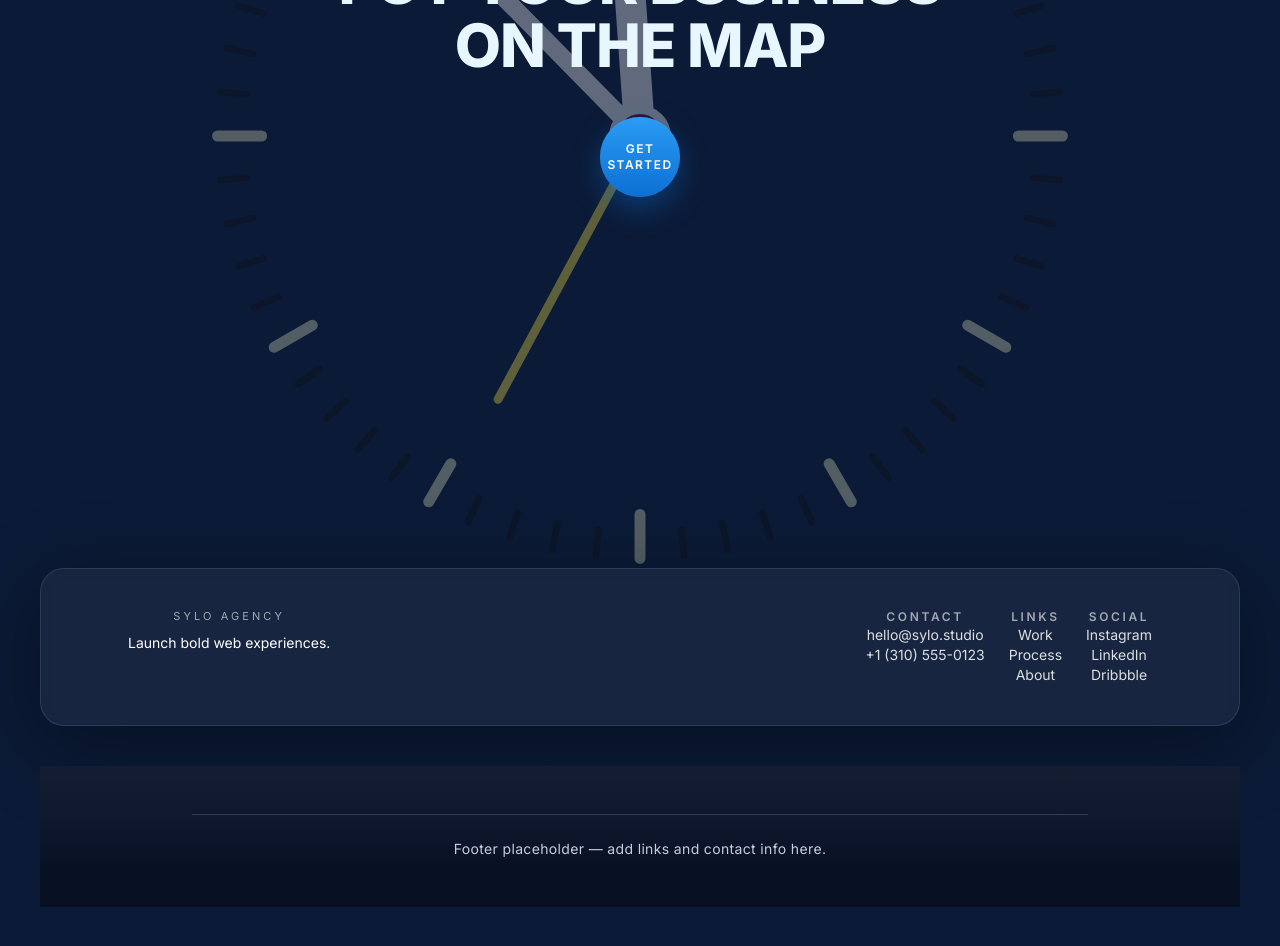
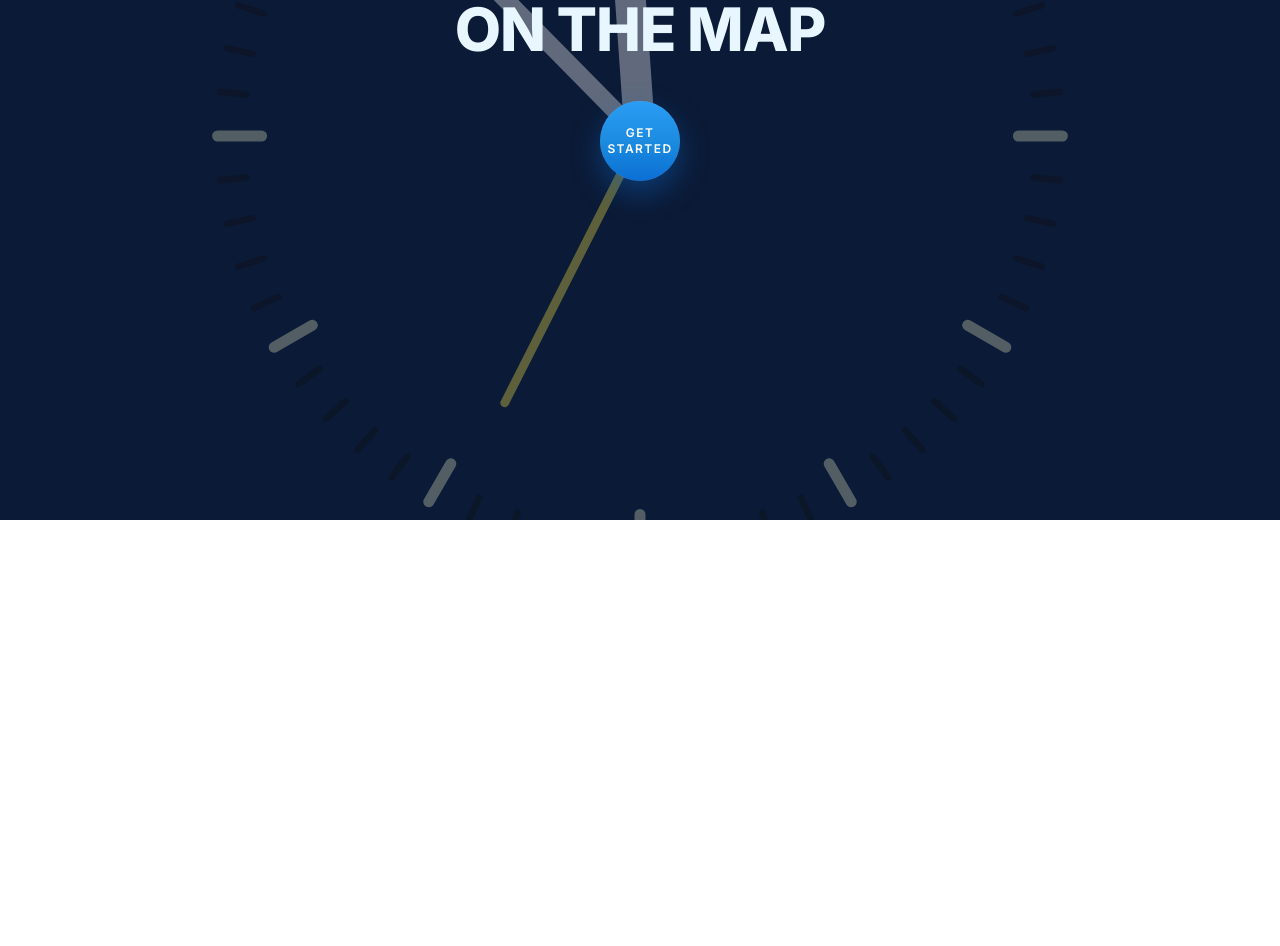
Before and after one commit to Elyad17/sylo.website, a Next.js app: page /closing-page in a window 1280 px wide. Shown: the part 280-1226 px from the top of the page. After the commit the page ends 800 px from the top, so only its background shows below. Built offline with nearby package versions, Linux system fonts and the light colour scheme; a web font is replaced by a local one.

Commit message:
contact from

```diff
--- a/app/HomeClient.tsx
+++ b/app/HomeClient.tsx
@@ -4,6 +4,7 @@ import { useState } from 'react';
 import Hero from '../components/Hero';
 import WhyUs from '../components/WhyUs';
 import { ProcessSection } from '@/components/process/ProcessSection';
+import ClosingPage from '../components/ClosingPage';
 
 export default function HomeClient() {
   const [heroHovered, setHeroHovered] = useState(false);
@@ -13,6 +14,7 @@ export default function HomeClient() {
       <Hero hovered={heroHovered} setHovered={setHeroHovered} />
       <WhyUs heroHovered={heroHovered} />
       <ProcessSection />
+      <ClosingPage />
     </>
   );
 }
--- a/components/ClosingPage.tsx
+++ b/components/ClosingPage.tsx
@@ -2,10 +2,12 @@
 
 import { useEffect, useRef, useState } from "react";
 import { motion, useInView } from "framer-motion";
-import Footer from "./Footer";
+import ContactModal from "./ContactModal";
 
 export default function ClosingPage() {
   const [showText, setShowText] = useState(false);
+  const [contactOpen, setContactOpen] = useState(false);
+  const [ctaHover, setCtaHover] = useState(false);
   const sectionRef = useRef<HTMLElement | null>(null);
   const inView = useInView(sectionRef, { amount: 0.3, once: false });
 
@@ -19,7 +21,7 @@ export default function ClosingPage() {
   return (
     <section
       ref={sectionRef}
-      className="relative w-full overflow-hidden pt-32 pb-32 sm:pt-36 sm:pb-36 min-h-[180vh] bg-[#0b1a36] text-[#e8f7ff]"
+      className="relative w-full overflow-hidden min-h-screen pt-28 pb-20 sm:pt-32 sm:pb-24 bg-[#0b1a36] text-[#e8f7ff]"
     >
       <motion.div
         className="pointer-events-none absolute inset-0 z-0"
@@ -30,7 +32,7 @@ export default function ClosingPage() {
       </motion.div>
 
       <motion.div
-        className="relative z-20 mx-auto flex min-h-[80vh] max-w-4xl flex-col items-center justify-start pt-6 px-6 text-center"
+        className="relative z-20 mx-auto flex min-h-[70vh] max-w-4xl flex-col items-center justify-start pt-6 px-6 text-center"
         initial={{ opacity: 0 }}
         animate={{ opacity: showText ? 1 : 0 }}
         transition={{ duration: 0.9, ease: "easeOut" }}
@@ -45,46 +47,27 @@ export default function ClosingPage() {
         <div className="mt-10 flex items-center justify-center">
           <div className="relative">
             <div className="pointer-events-none absolute inset-0 rounded-full border border-white/30" />
-            <button className="relative flex h-20 w-20 items-center justify-center rounded-full bg-gradient-to-b from-[#2a9df4] to-[#0c6fd4] text-white text-xs font-semibold uppercase tracking-[0.12em] shadow-[0_12px_30px_rgba(12,111,212,0.4)]">
-              get started
-            </button>
+            <motion.button
+              onHoverStart={() => setCtaHover(true)}
+              onHoverEnd={() => setCtaHover(false)}
+              whileHover={{ scale: 1.05, boxShadow: "0 18px 50px rgba(16,185,129,0.45)" }}
+              whileTap={{ scale: 0.95 }}
+              transition={{ duration: 0.4, ease: "easeInOut" }}
+              onClick={() => setContactOpen(true)}
+              className="relative flex h-20 w-20 items-center justify-center overflow-hidden rounded-full bg-gradient-to-b from-[#2a9df4] via-[#1b8ce0] to-[#0c6fd4] text-white text-xs font-semibold uppercase tracking-[0.12em] shadow-[0_12px_30px_rgba(12,111,212,0.4)] transition-all duration-700"
+            >
+              <motion.div
+                className="pointer-events-none absolute inset-0 bg-gradient-to-b from-[#34d399] via-[#10b981] to-[#0f9a74]"
+                animate={{ opacity: ctaHover ? 1 : 0 }}
+                transition={{ duration: 1.2, ease: "easeInOut" }}
+              />
+              <span className="relative z-10">get started</span>
+            </motion.button>
           </div>
         </div>
       </motion.div>
 
-      <div className="relative z-20 mt-16 px-6 sm:px-10">
-        <section className="mb-10 rounded-3xl border border-white/10 bg-white/5 px-6 py-8 text-center text-[#e8f7ff] shadow-[0_20px_80px_rgba(0,0,0,0.35)] backdrop-blur sm:px-8 sm:py-10">
-          <div className="mx-auto flex max-w-5xl flex-col gap-6 text-sm sm:flex-row sm:items-start sm:justify-between">
-            <div className="space-y-2">
-              <p className="text-[11px] uppercase tracking-[0.28em] text-white/60">Sylo Agency</p>
-              <p className="text-white">Launch bold web experiences.</p>
-            </div>
-            <div className="flex flex-wrap gap-6 text-white/85">
-              <div>
-                <p className="text-xs font-semibold uppercase tracking-[0.22em] text-white/60">Contact</p>
-                <p>hello@sylo.studio</p>
-                <p>+1 (310) 555-0123</p>
-              </div>
-              <div>
-                <p className="text-xs font-semibold uppercase tracking-[0.22em] text-white/60">Links</p>
-                <p>Work</p>
-                <p>Process</p>
-                <p>About</p>
-              </div>
-              <div>
-                <p className="text-xs font-semibold uppercase tracking-[0.22em] text-white/60">Social</p>
-                <p>Instagram</p>
-                <p>LinkedIn</p>
-                <p>Dribbble</p>
-              </div>
-            </div>
-          </div>
-        </section>
-
-        <Footer />
-      </div>
-
-      <div className="h-32 md:h-48" aria-hidden />
+      <ContactModal open={contactOpen} onOpenChange={setContactOpen} showTrigger={false} />
     </section>
   );
 }
--- a/components/ContactModal.tsx
+++ b/components/ContactModal.tsx
@@ -1,15 +1,27 @@
 "use client";
 
-import { useEffect, useState } from "react";
+import { useEffect, useMemo, useState } from "react";
 import { AnimatePresence, motion } from "framer-motion";
 
 type ProjectType = "Landing page" | "Presentational" | "Informational" | "Ecommerce" | "One-pager";
 
 const PROJECT_TYPES: ProjectType[] = ["Landing page", "Presentational", "Informational", "Ecommerce", "One-pager"];
-const BUDGET_OPTIONS = ["< $1,000", "$1,000 – $3,000", "$3,000 – $5,000", "$5,000+"];
+const BUDGET_OPTIONS = ["< $1,000", "$1,000 – $3,000", "$3,000 – $5,000", "$5,000 – $10,000", "$10,000+"];
 
-export default function ContactModal() {
-  const [open, setOpen] = useState(false);
+type ContactModalProps = {
+  open?: boolean;
+  onOpenChange?: (open: boolean) => void;
+  showTrigger?: boolean;
+  triggerLabel?: string;
+};
+
+export default function ContactModal({
+  open,
+  onOpenChange,
+  showTrigger = true,
+  triggerLabel = "Contact",
+}: ContactModalProps) {
+  const [internalOpen, setInternalOpen] = useState(false);
   const [projectType, setProjectType] = useState<ProjectType | null>(null);
   const [budget, setBudget] = useState<string>("");
   const [email, setEmail] = useState("");
@@ -18,15 +30,22 @@ export default function ContactModal() {
   const [name, setName] = useState("");
   const [notes, setNotes] = useState("");
 
+  const isControlled = useMemo(() => open !== undefined, [open]);
+  const modalOpen = isControlled ? !!open : internalOpen;
+  const setModalOpen = (value: boolean) => {
+    if (!isControlled) setInternalOpen(value);
+    onOpenChange?.(value);
+  };
+
   useEffect(() => {
-    if (open) {
+    if (modalOpen) {
       const prev = document.body.style.overflow;
       document.body.style.overflow = "hidden";
       return () => {
         document.body.style.overflow = prev;
       };
     }
-  }, [open]);
+  }, [modalOpen]);
 
   const handleSubmit = (e: React.FormEvent) => {
     e.preventDefault();
@@ -40,20 +59,22 @@ export default function ContactModal() {
       name,
       notes,
     });
-    setOpen(false);
+    setModalOpen(false);
   };
 
   return (
     <>
-      <button
-        onClick={() => setOpen(true)}
-        className="rounded-full border border-black/10 bg-black text-white px-5 py-2 text-sm font-semibold shadow-lg shadow-black/20 transition hover:scale-[1.02] hover:shadow-black/30"
-      >
-        Contact
-      </button>
+      {showTrigger && (
+        <button
+          onClick={() => setModalOpen(true)}
+          className="rounded-full border border-black/10 bg-black text-white px-5 py-2 text-sm font-semibold shadow-lg shadow-black/20 transition hover:scale-[1.02] hover:shadow-black/30"
+        >
+          {triggerLabel}
+        </button>
+      )}
 
       <AnimatePresence>
-        {open && (
+        {modalOpen && (
           <motion.div
             className="fixed inset-0 z-[9998] flex items-center justify-center px-4 sm:px-6"
             initial={{ opacity: 0 }}
@@ -62,8 +83,8 @@ export default function ContactModal() {
             transition={{ duration: 0.35, ease: "easeOut" }}
           >
             <motion.div
-              className="absolute inset-0 bg-black/70 backdrop-blur-sm"
-              onClick={() => setOpen(false)}
+              className="absolute inset-0 bg-white"
+              onClick={() => setModalOpen(false)}
               initial={{ opacity: 0 }}
               animate={{ opacity: 1 }}
               exit={{ opacity: 0 }}
@@ -78,10 +99,9 @@ export default function ContactModal() {
               transition={{ duration: 0.35, ease: "easeOut" }}
               onClick={(e) => e.stopPropagation()}
             >
-              <div className="pointer-events-none absolute inset-0 bg-gradient-to-br from-emerald-200/30 via-transparent to-emerald-200/10" />
 
               <button
-                onClick={() => setOpen(false)}
+                onClick={() => setModalOpen(false)}
                 className="absolute right-3 top-3 rounded-full border border-black/10 bg-black/5 p-2 text-slate-600 backdrop-blur transition hover:scale-105 hover:text-black"
                 aria-label="Close"
               >
@@ -130,15 +150,21 @@ export default function ContactModal() {
                     <select
                       value={budget}
                       onChange={(e) => setBudget(e.target.value)}
-                      className="w-full rounded-md border border-black/15 bg-white px-3 py-2 text-sm text-slate-800 outline-none transition focus:border-emerald-500 focus:ring-2 focus:ring-emerald-200"
+                      className="w-full appearance-none rounded-xl border border-black/10 bg-white px-4 py-3 text-base text-slate-800 shadow-inner shadow-white/60 outline-none transition focus:border-emerald-500 focus:ring-2 focus:ring-emerald-200"
+                      style={{ WebkitAppearance: 'none', MozAppearance: 'none' }}
                     >
-                      <option value="">Select budget</option>
+                      <option value="" className="bg-white text-slate-800">Select budget</option>
                       {BUDGET_OPTIONS.map((opt) => (
                         <option key={opt} value={opt} className="bg-white text-slate-800">
                           {opt}
                         </option>
                       ))}
                     </select>
+                    <div className="pointer-events-none absolute inset-y-0 right-3 flex items-center text-slate-400">
+                      <svg width="18" height="18" viewBox="0 0 20 20" fill="none" aria-hidden>
+                        <path d="M5 8l5 5 5-5" stroke="currentColor" strokeWidth="1.6" strokeLinecap="round" strokeLinejoin="round" />
+                      </svg>
+                    </div>
                   </div>
                 </div>
 
--- a/components/Footer.tsx
+++ /dev/null
@@ -1,13 +0,0 @@
-'use client';
-
-export default function Footer() {
-  return (
-    <footer className="relative w-full overflow-hidden bg-[#081126] text-slate-200">
-      <div className="pointer-events-none absolute inset-0 bg-gradient-to-b from-white/5 via-white/2 to-black/15" />
-      <div className="mx-auto max-w-5xl px-6 py-12 text-center">
-        <div className="mx-auto h-px w-full max-w-4xl bg-white/15 blur-[0.3px]" />
-        <p className="mt-6 text-sm tracking-wide text-slate-300">Footer placeholder — add links and contact info here.</p>
-      </div>
-    </footer>
-  );
-}
--- a/components/Hero.tsx
+++ b/components/Hero.tsx
@@ -95,20 +95,6 @@ export default function Hero({ hovered, setHovered }: HeroProps) {
             </motion.div>
 
             <nav className="hidden md:flex items-center space-x-8">
-              {['Services', 'Process'].map((label) => (
-                <motion.a
-                  key={label}
-                  href={`#${label.toLowerCase()}`}
-                  animate={{ color: hovered ? '#f1f5f9' : '#0f172a' }}
-                  whileHover={{
-                    color: hovered ? '#5eead4' : '#0d9488',
-                  }}
-                  transition={HOVER_TRANSITION}
-                  className="transition-colors"
-                >
-                  {label}
-                </motion.a>
-              ))}
               <ContactModal />
             </nav>
           </div>
--- a/components/process/CubeTransition.tsx
+++ b/components/process/CubeTransition.tsx
@@ -1,7 +1,7 @@
 'use client';
 
 import { motion } from 'framer-motion';
-import ClosingPage from '@/components/ClosingPage';
+import ClosingPage from '../ClosingPage';
 
 interface CubeTransitionProps {
   progress: number; // 0..1 scroll-driven
@@ -20,7 +20,7 @@ export default function CubeTransition({ progress, active }: CubeTransitionProps
   const processBg = '#e5e7eb';
 
   return (
-    <section className="pointer-events-none fixed inset-0 z-[9999] overflow-hidden" style={{ background: '#000' }}>
+    <section className="pointer-events-auto fixed inset-0 z-[9999] overflow-hidden" style={{ background: '#000' }}>
       <div className="relative h-full w-full [perspective:1400px]">
         <motion.div
           className="absolute inset-0"
--- a/components/process/ProcessSection.tsx
+++ b/components/process/ProcessSection.tsx
@@ -128,14 +128,6 @@ export function ProcessSection() {
                     viewport={{ once: true, amount: 0.35 }}
                     className="relative flex w-full justify-center"
                   >
-                    <div className="absolute left-1/2 top-1/2 z-30 h-4 w-4 -translate-x-1/2 -translate-y-1/2 rounded-full border border-white/70 bg-white/70 shadow-[0_0_20px_rgba(77,106,255,0.15)]">
-                      <motion.div
-                        className="absolute inset-[3px] rounded-full bg-gradient-to-br from-[#42DFBB] to-[#4D6AFF]"
-                        animate={{ opacity: nodeActive ? 1 : 0.12, scale: nodeActive ? 1 : 0.8 }}
-                        transition={{ duration: 0.25 }}
-                      />
-                    </div>
-
                     <motion.article
                       className="group relative w-[88%] max-w-2xl md:w-[58%] rounded-3xl border border-white/60 bg-white/25 px-6 py-8 text-center shadow-[0_25px_80px_rgba(15,23,42,0.12)] backdrop-blur-xl transition duration-300 hover:-translate-y-1 hover:shadow-[0_30px_90px_rgba(77,106,255,0.16)]"
                       style={{
@@ -146,8 +138,8 @@ export function ProcessSection() {
                       <div className="absolute inset-0 rounded-3xl ring-1 ring-white/50 ring-offset-0 transition duration-300 group-hover:ring-[#7fb8ff]/80" />
 
                       <div className="flex items-center justify-center">
-                        <span className="flex h-10 w-10 items-center justify-center rounded-2xl bg-white/80 text-base font-semibold text-slate-900 shadow-inner shadow-white/40">
-                          {String(step.id).padStart(2, '0')}
+                        <span className="text-lg font-semibold text-slate-900 -mt-1">
+                          {step.id}
                         </span>
                       </div>
                       <h3 className="mt-4 font-serif text-2xl font-semibold text-slate-900 sm:text-[26px]">
```
